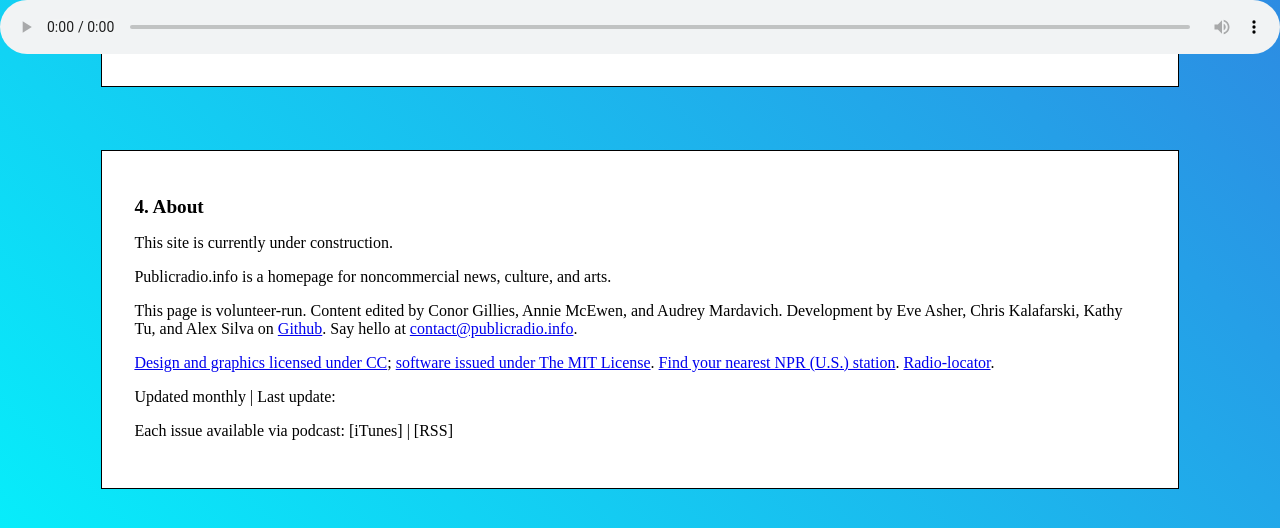
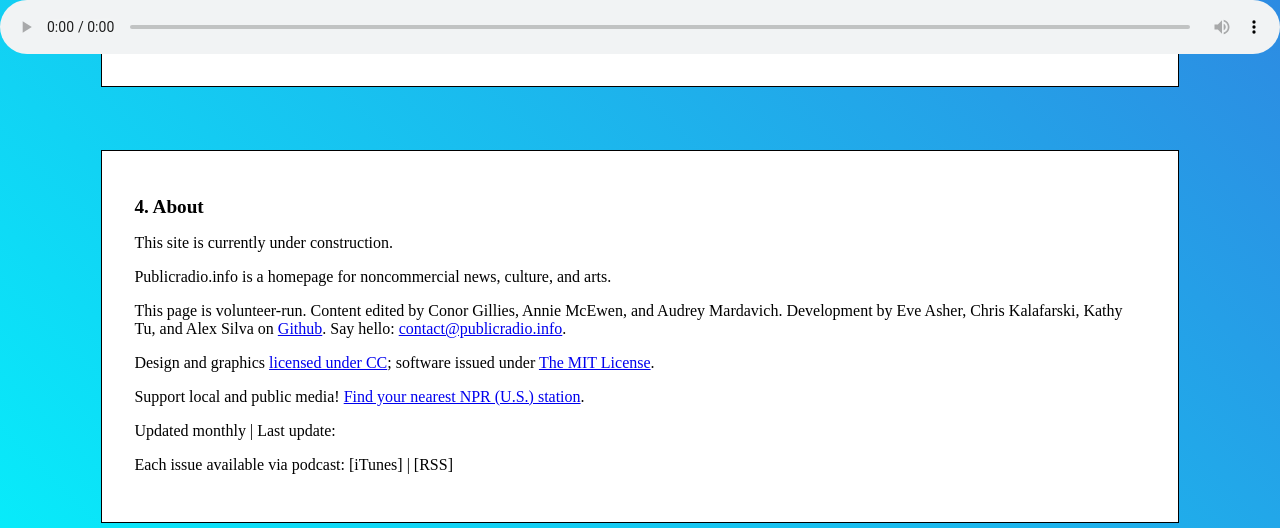
Before and after one commit to radioopensource/dotinfo, a Jekyll site: the page built from index.html, in a window 1280 px wide and 900 px high, scrolled down 1276 px, cut to the strip 0-528 px from the top of the window. Built offline with Jekyll 4.4.1, drawn with Linux system fonts in a browser that asks for light colours; nearby versions of some CDN libraries.

Commit message:
Update about once again

```diff
--- a/_includes/content.html
+++ b/_includes/content.html
@@ -60,13 +60,15 @@
   <p>Publicradio.info is a homepage for noncommercial news, culture, and arts.</p>
 
   <p>This page is volunteer-run. Content edited by Conor Gillies, Annie McEwen, and Audrey Mardavich. Development by Eve Asher, Chris Kalafarski, Kathy Tu, and Alex Silva on
-    <a href="https://github.com/radioopensource/dotinfo">Github</a>. Say hello at <a href="mailto:contact@publicradio.info">contact@publicradio.info</a>.
+    <a href="https://github.com/radioopensource/dotinfo">Github</a>. Say hello: <a href="mailto:contact@publicradio.info">contact@publicradio.info</a>.
   </p>
 
   <p>
-    <a href="http://creativecommons.org/licenses/by-sa/4.0/">Design and graphics licensed under CC</a>; <a href="LINK TO GITHUB FILE">software issued under The MIT License</a>.
-    <a href="http://www.npr.org/stations/">Find your nearest NPR (U.S.) station</a>.
-    <a href="http://radio-locator.com/">Radio-locator</a>.
+    Design and graphics <a href="http://creativecommons.org/licenses/by-sa/4.0/">licensed under CC</a>; software issued under <a href="LINK TO GITHUB FILE">The MIT License</a>.
+  </p>
+
+  <p>
+    Support local and public media! <a href="http://www.npr.org/stations/">Find your nearest NPR (U.S.) station</a>.
   </p>
 
   <p>Updated monthly |  Last update: {{ meta.last_update }}</p>
```
